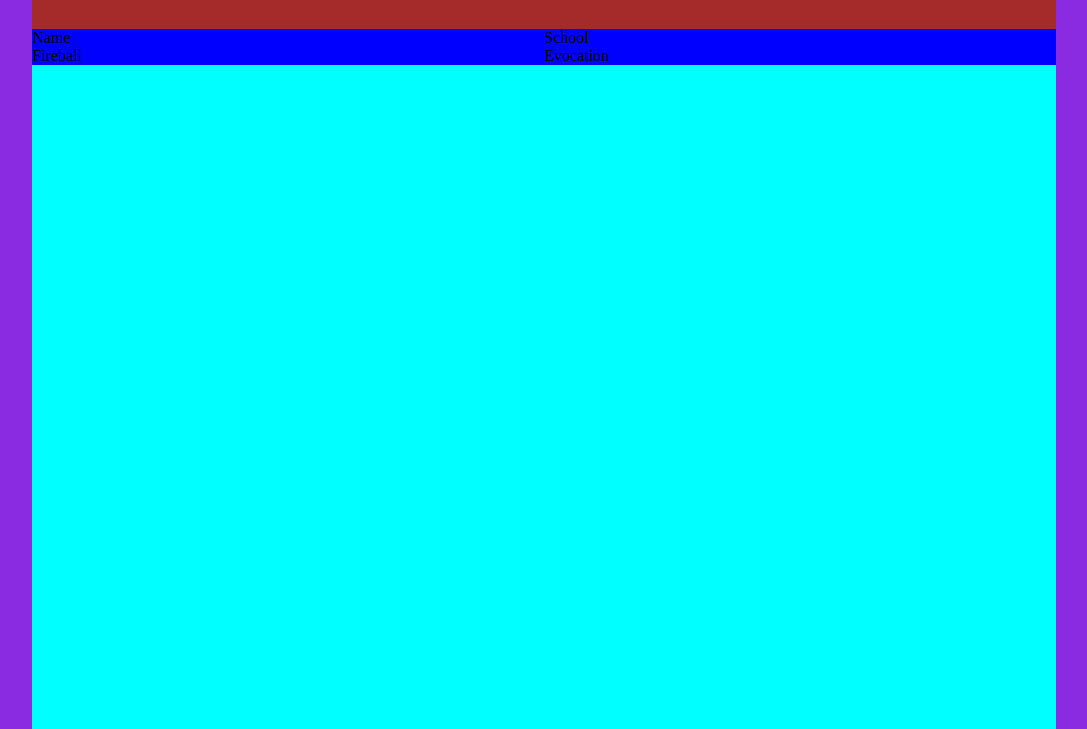
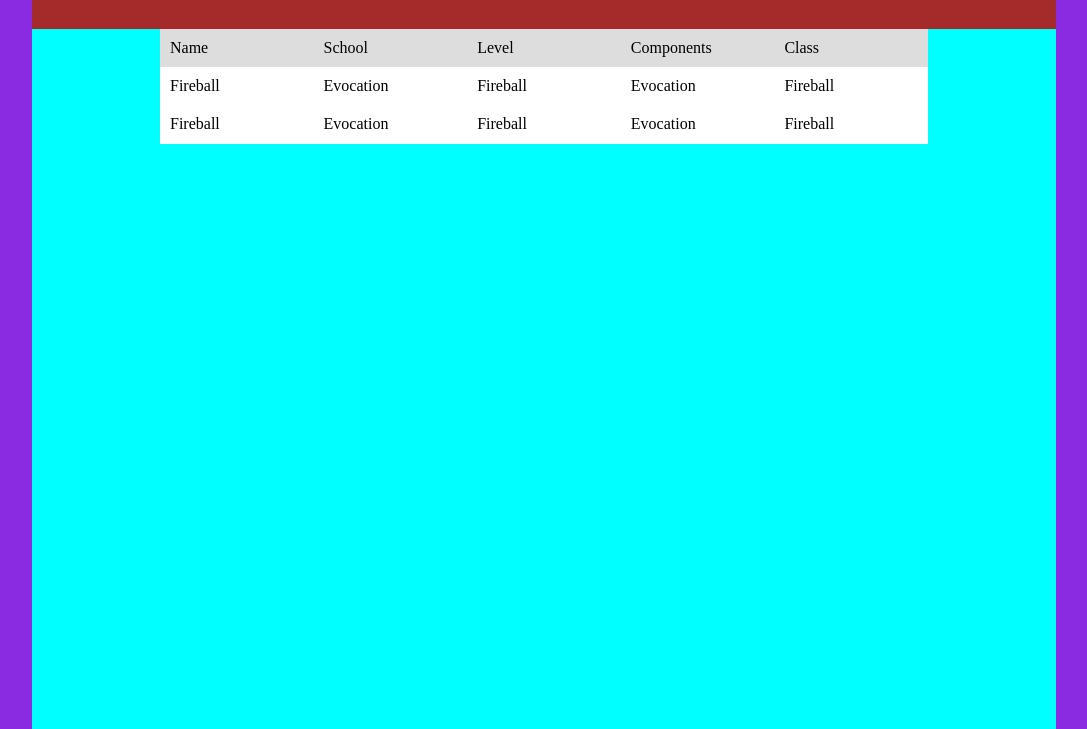
Before and after one commit to xBromsson/dnd-spells, a website: page index.html in a window 1280 px wide. Shown: the part 71-800 px from the top of the page, without its empty margins (96-1183 px from the left). Drawn offline with nearby package versions, Linux system fonts and the light colour scheme.

Commit message:
switched to grid layout for the table

```diff
--- a/index.html
+++ b/index.html
@@ -20,15 +20,25 @@
         </div>
 
         <!-- SPELL DATA TABLE - BUILT WITH FLEX -->
-        <div class="flex-table">
-          <div class="flex-row">
-            <div class="flex-cell">Name</div>
-            <div class="flex-cell">School</div>
-          </div>
-          <div class="flex-row">
-            <div class="flex-cell">Fireball</div>
-            <div class="flex-cell">Evocation</div>
-          </div>
+        <div class="grid-table">
+          <!-- HEADERS -->
+          <div class="cell header">Name</div>
+          <div class="cell header">School</div>
+          <div class="cell header">Level</div>
+          <div class="cell header">Components</div>
+          <div class="cell header">Class</div>
+
+          <div class="cell">Fireball</div>
+          <div class="cell">Evocation</div>
+          <div class="cell">Fireball</div>
+          <div class="cell">Evocation</div>
+          <div class="cell">Fireball</div>
+
+          <div class="cell">Fireball</div>
+          <div class="cell">Evocation</div>
+          <div class="cell">Fireball</div>
+          <div class="cell">Evocation</div>
+          <div class="cell">Fireball</div>
         </div>
       </div>
     </div>
--- a/styles.css
+++ b/styles.css
@@ -8,6 +8,7 @@
   flex: 1;
   display: flex;
   flex-direction: column;
+  align-items: center;
   max-width: 80%;
   height: 100vh;
   background-color: aqua;
@@ -18,17 +19,21 @@
   flex-direction: column;
   justify-content: center;
   align-items: center;
+  width: 100%;
   padding: 10px 0px 10px 0px;
   background-color: brown;
 }
 
 .flex-table {
+  background-color: blanchedalmond;
   display: flex;
+  width: 75%;
   flex-direction: column;
-  flex: 1;
+  align-items: center;
 }
 
 .flex-row {
+  width: 100%;
   display: flex;
   background-color: blue;
 }
@@ -37,3 +42,23 @@
   flex: 1;
   background-color: blue;
 }
+
+.t-header {
+  font-weight: 500;
+}
+
+.grid-table {
+  display: grid;
+  grid-template: auto / 20% 20% 20% 20% 20%;
+  width: 75%;
+  background-color: #fff;
+}
+
+.cell {
+  padding: 10px;
+  text-align: left;
+}
+
+.header {
+  background-color: #ddd;
+}
```
